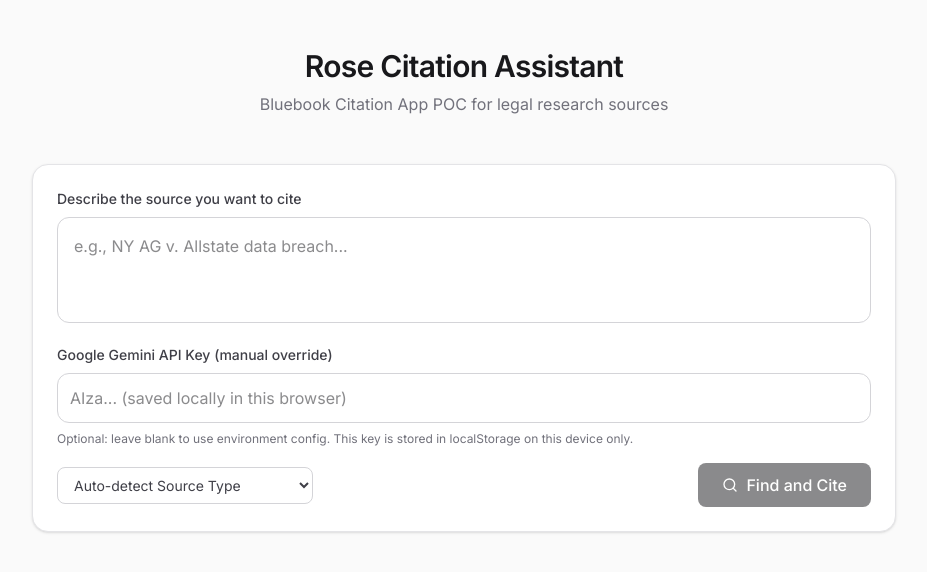
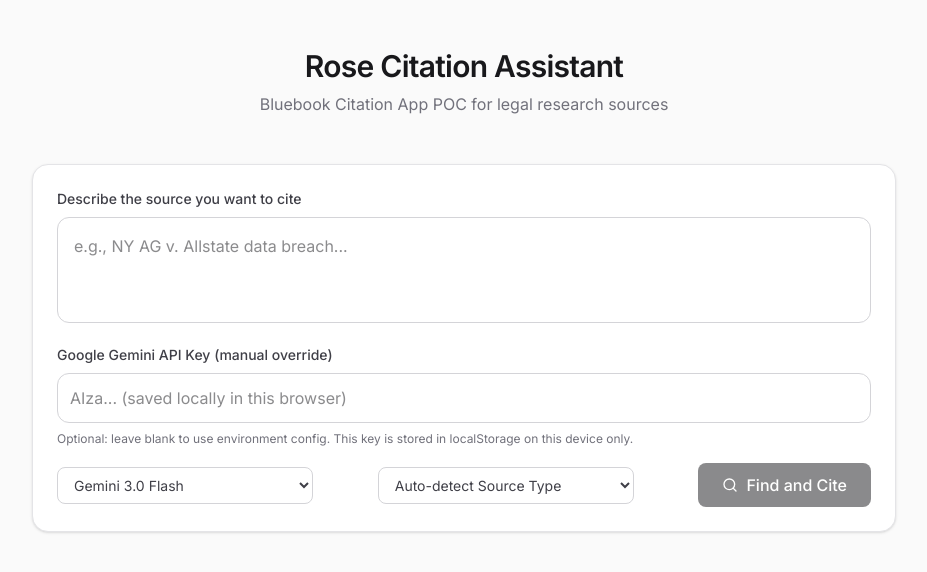
Before and after one commit to augmentedthinker/citation, a React (Vite) app: page / in a window 1280 px wide. Shown: the top 572 px of the page, without its empty margins (176-1103 px from the left). Built offline with nearby package versions, Linux system fonts and the light colour scheme; a web font is replaced by a local one.

Commit message:
Add model selector with Gemini 3.1 Pro/Tools and 3.0 Flash IDs

```diff
--- a/src/App.tsx
+++ b/src/App.tsx
@@ -1,12 +1,13 @@
 import React, { useEffect, useState } from 'react';
 import { motion } from 'motion/react';
 import { Search, Copy, Check, AlertCircle, ExternalLink, RefreshCw, Info } from 'lucide-react';
-import { generateCitation, CitationResult, SourceType, CitationMetadata } from './services/gemini';
+import { generateCitation, CitationResult, SourceType, CitationMetadata, CitationModelId } from './services/gemini';
 
 export default function App() {
   const [input, setInput] = useState('');
   const [typeHint, setTypeHint] = useState('Auto');
   const [loading, setLoading] = useState(false);
+  const [modelId, setModelId] = useState<CitationModelId>('gemini-3-flash-preview');
   const [result, setResult] = useState<CitationResult | null>(null);
   const [error, setError] = useState<string | null>(null);
   const [copied, setCopied] = useState(false);
@@ -39,7 +40,7 @@ export default function App() {
     setResult(null);
 
     try {
-      const res = await generateCitation(input, typeHint, manualApiKey.trim() || undefined);
+      const res = await generateCitation(input, typeHint, manualApiKey.trim() || undefined, modelId);
       setResult(res);
       setEditableMetadata(res.metadata || {});
       setEditableCitation(res.citation || '');
@@ -147,7 +148,21 @@ export default function App() {
               </p>
             </div>
 
-            <div className="flex flex-col sm:flex-row gap-4 items-start sm:items-center justify-between">
+            <div className="flex flex-col sm:flex-row gap-4 items-start sm:items-center justify-between w-full">
+              <div className="w-full sm:w-64">
+                <label htmlFor="modelId" className="sr-only">Model</label>
+                <select
+                  id="modelId"
+                  className="w-full rounded-lg border-zinc-300 border px-3 py-2 text-sm text-zinc-700 focus:ring-2 focus:ring-zinc-900 focus:border-transparent outline-none bg-white"
+                  value={modelId}
+                  onChange={(e) => setModelId(e.target.value as CitationModelId)}
+                >
+                  <option value="gemini-3.1-pro-preview-customtools">Gemini 3.1 Pro (Tools)</option>
+                  <option value="gemini-3.1-pro-preview">Gemini 3.1 Pro Preview</option>
+                  <option value="gemini-3-flash-preview">Gemini 3.0 Flash</option>
+                </select>
+              </div>
+
               <div className="w-full sm:w-64">
                 <label htmlFor="typeHint" className="sr-only">Source Type Hint</label>
                 <select
--- a/src/services/gemini.ts
+++ b/src/services/gemini.ts
@@ -14,6 +14,11 @@ export interface CitationMetadata {
   lastVisited?: string;
 }
 
+export type CitationModelId =
+  | 'gemini-3.1-pro-preview-customtools'
+  | 'gemini-3.1-pro-preview'
+  | 'gemini-3-flash-preview';
+
 export interface CitationResult {
   sourceType: SourceType;
   confidence: 'high' | 'medium' | 'low';
@@ -23,7 +28,12 @@ export interface CitationResult {
   explanation: string;
 }
 
-export async function generateCitation(input: string, typeHint: string = 'Auto', manualApiKey?: string): Promise<CitationResult> {
+export async function generateCitation(
+  input: string,
+  typeHint: string = 'Auto',
+  manualApiKey?: string,
+  modelId: CitationModelId = 'gemini-3-flash-preview'
+): Promise<CitationResult> {
   const apiKey = manualApiKey || import.meta.env.VITE_GEMINI_API_KEY || import.meta.env.GEMINI_API_KEY;
 
   if (!apiKey) {
@@ -54,7 +64,7 @@ Return the result as a JSON object matching the schema.
   `;
 
   const response = await ai.models.generateContent({
-    model: 'gemini-3-flash-preview',
+    model: modelId,
     contents: prompt,
     config: {
       tools: [{ googleSearch: {} }],
```
